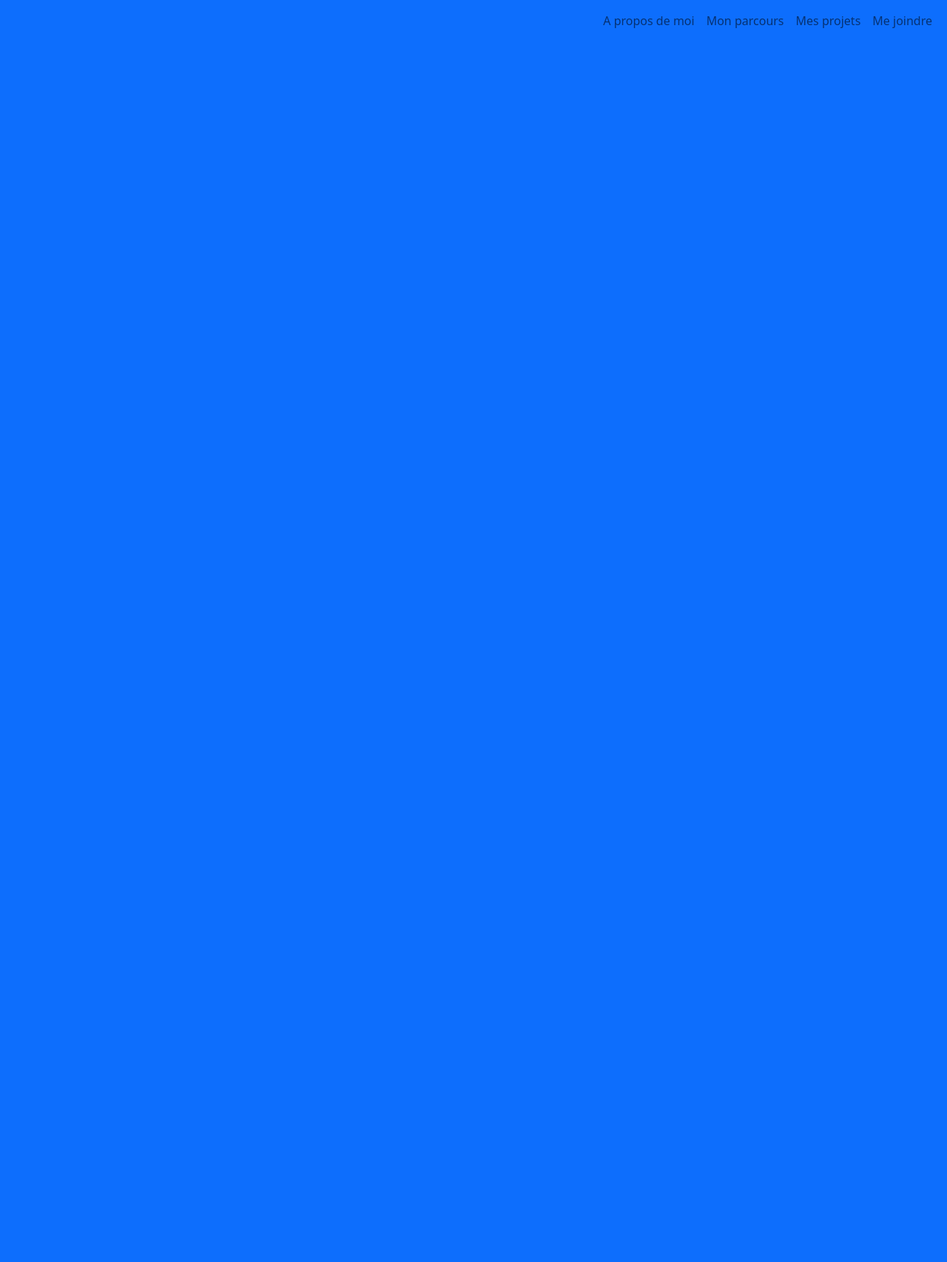
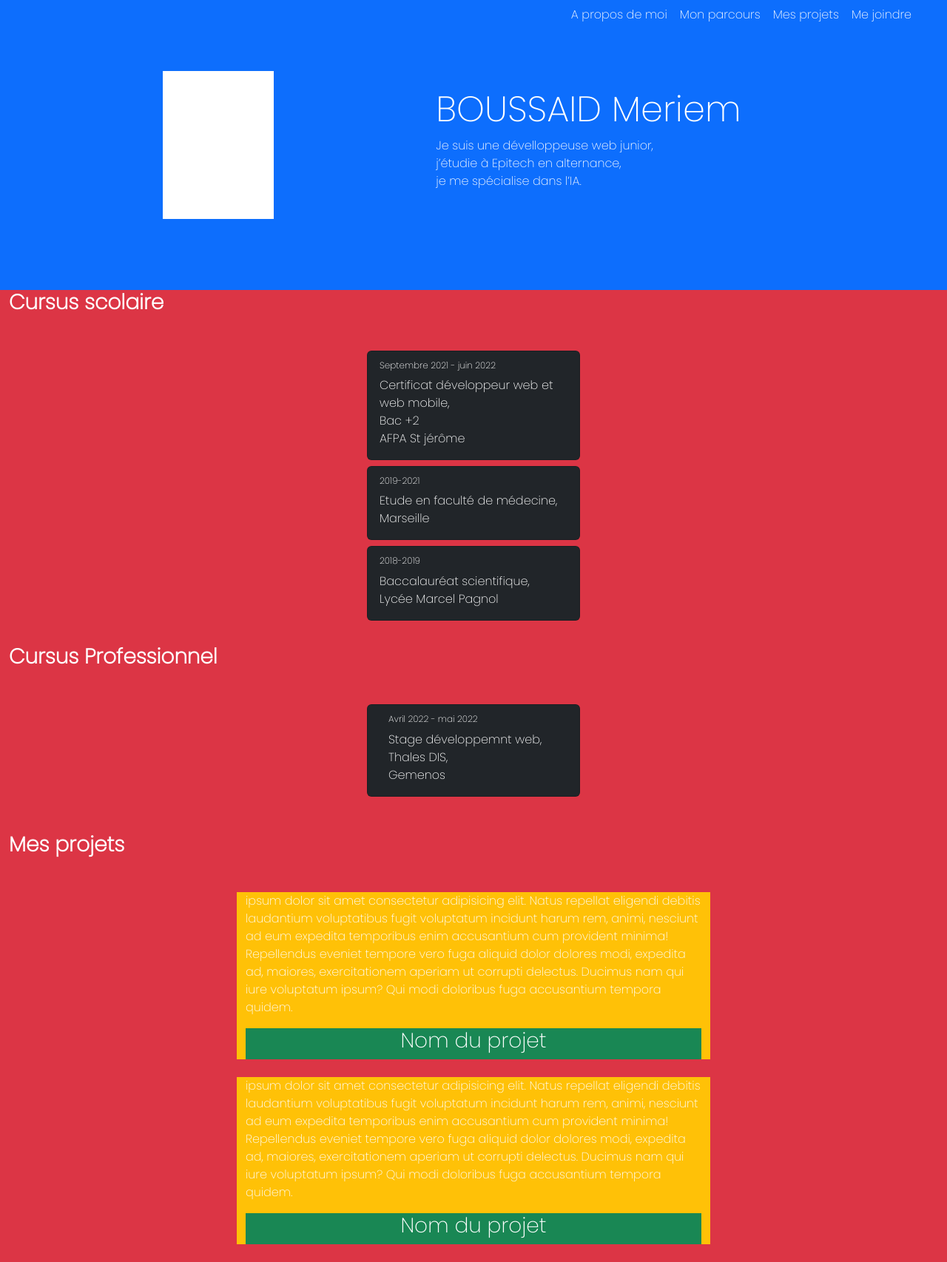
Before and after one commit to boussaidm/portfolio, a plain HTML site: page index.html in a window 1280 px wide. Shown: the whole page at 74% size. Before the commit the page ends 800 px from the top, so only its background shows below. Drawn offline with nearby package versions, Linux system fonts and the light colour scheme.

Commit message:
enregistrement projet

```diff
--- a/index.html
+++ b/index.html
@@ -5,30 +5,113 @@
     <meta charset="UTF-8">
     <meta http-equiv="X-UA-Compatible" content="IE=edge">
     <meta name="viewport" content="width=device-width, initial-scale=1.0">
-    <link rel="preconnect" href="https://fonts.googleapis.com">
+    <link href="https://fonts.googleapis.com/css2?family=Poppins:wght@100;200&display=swap" rel="stylesheet">
     <link rel="preconnect" href="https://fonts.gstatic.com" crossorigin>
     <link rel="stylesheet" href="https://cdn.jsdelivr.net/npm/bootstrap@5.2.1/dist/css/bootstrap.min.css">
     <link rel="stylesheet" href="style/navbar.css">
+    <link rel="stylesheet" href="style/style.css">
+    <link rel="stylesheet" href="style/presentation.css">
+    <link rel="stylesheet" href="style/cursus.css">
     <title>Mon portfolio</title>
 </head>
 
 <body class="bg-primary">
-    <nav class="navbar navbar-expand-lg">
-        <div class="container-fluid">
-            <div class="collapse navbar-collapse d-flex justify-content-end" id="navbarNavAltMarkup">
-                <div class="navbar-nav d-flex justify-content-end">
-                    <div class="container-fluid d-flex justify-content-end containButtonMenu">
-                        <img src="images/icones/menuBurger.png" alt="icone ouverture du menu" class="menuB">
+    <div class=" containButtonMenu">
+        <img src="images/icones/menuBurger.png" alt="icone ouverture du menu" class="menuB">
+    </div>
+    <nav class="navbar linkMenuClose">
+        <div class=" containNav me-5">
+            <a class="nav-link " href="#">A propos de moi</a>
+            <a class="nav-link " href="#">Mon parcours</a>
+            <a class="nav-link " href="#">Mes projets</a>
+            <a class="nav-link " href="#">Me joindre</a>
+
+        </div>
+    </nav>
+    <div class="container-fluid">
+        <div class="row p-5">
+            <div class="col-lg-7 col-md-12  p-5 d-flex justify-content-center flex-column order-2 containPres">
+
+                <h1 class="nom">BOUSSAID Meriem</h1>
+                <p class="textPres">Je suis une dévelloppeuse web junior,<br>
+                    j’étudie à Epitech en alternance,<br>
+                    je me spécialise dans l’IA.</p>
+            </div>
+            <div class="col-lg-5 col-md-12 p-5 d-flex justify-content-center order-1 containPhoto">
+                <div class="photo"></div>
+            </div>
+
+        </div>
+    </div>
+    <div class="container-fluid bg-danger">
+        <h3 class="titreCat mb-5">Cursus scolaire</h3>
+        <div class="row d-flex justify-content-center ">
+            <div class="col-lg-6 pb-4 d-flex align-items-center flex-column">
+                <div class="card bg-dark cardCursus mb-2">
+                    <div class="card-body">
+                        <h6 class="card-subtitle mb-2 date">Septembre 2021 - juin 2022</h6>
+                        <p class="card-text">Certificat développeur web et web mobile,<br>Bac +2<br> AFPA St jérôme</p>
                     </div>
-                    <a class="nav-link linkMenuClose" href="#">A propos de moi</a>
-                    <a class="nav-link linkMenuClose" href="#">Mon parcours</a>
-                    <a class="nav-link linkMenuClose" href="#">Mes projets</a>
-                    <a class="nav-link linkMenuClose" href="#">Me joindre</a>
-
+                </div>
+                <div class="card bg-dark cardCursus mb-2">
+                    <div class="card-body">
+                        <h6 class="card-subtitle mb-2 date">2019-2021</h6>
+                        <p class="card-text">Etude en faculté de médecine,<br> Marseille</p>
+                    </div>
+                </div>
+                <div class="card bg-dark cardCursus mb-2">
+                    <div class="card-body">
+                        <h6 class="card-subtitle mb-2 date">2018-2019</h6>
+                        <p class="card-text">Baccalauréat scientifique,<br> Lycée Marcel Pagnol</p>
+                    </div>
                 </div>
             </div>
         </div>
-    </nav>
+    </div>
+    <div class="container-fluid bg-danger">
+        <h3 class="titreCat mb-5">Cursus Professionnel</h3>
+        <div class="row d-flex align-items-center flex-column">
+
+            <div class="card bg-dark cardCursus mb-5">
+                <div class="card-body">
+                    <h6 class="card-subtitle mb-2 date">Avril 2022 - mai 2022</h6>
+                    <p class="card-text">Stage développemnt web,<br> Thales DIS,<br> Gemenos</p>
+                </div>
+            </div>
+        </div>
+    </div>
+    <div class="container-fluid bg-danger">
+        <h3 class="titreCat mb-5">Mes projets</h3>
+        <div class="row d-flex flex-column align-items-center">
+            <div class="col-lg-6 bg-warning mb-4">
+                <p>ipsum dolor sit amet consectetur adipisicing elit. Natus repellat
+                eligendi debitis laudantium voluptatibus fugit voluptatum incidunt harum rem, animi, nesciunt ad eum
+                expedita temporibus enim accusantium cum provident minima!
+                Repellendus eveniet tempore vero fuga aliquid dolor dolores modi, expedita ad, maiores, exercitationem
+                aperiam ut corrupti delectus. Ducimus nam qui iure voluptatum ipsum? Qui modi doloribus fuga accusantium
+                tempora quidem.</p>
+                <div class="container-fluid d-flex justify-content-center bg-success mt-3">
+                    <h3>Nom du projet</h3>
+                </div>
+            </div>
+            <div class="col-lg-6 bg-warning mb-4"><p>ipsum dolor sit amet consectetur adipisicing elit. Natus repellat
+                eligendi debitis laudantium voluptatibus fugit voluptatum incidunt harum rem, animi, nesciunt ad eum
+                expedita temporibus enim accusantium cum provident minima!
+                Repellendus eveniet tempore vero fuga aliquid dolor dolores modi, expedita ad, maiores, exercitationem
+                aperiam ut corrupti delectus. Ducimus nam qui iure voluptatum ipsum? Qui modi doloribus fuga accusantium
+                tempora quidem.</p>
+                <div class="container-fluid d-flex justify-content-center bg-success mt-3">
+                    <h3>Nom du projet</h3>
+                </div>
+            </div>
+        </div>
+    </div>
+    <script src="https://cdn.jsdelivr.net/npm/@popperjs/core@2.11.6/dist/umd/popper.min.js"
+        integrity="sha384-oBqDVmMz9ATKxIep9tiCxS/Z9fNfEXiDAYTujMAeBAsjFuCZSmKbSSUnQlmh/jp3"
+        crossorigin="anonymous"></script>
+    <script src="https://cdn.jsdelivr.net/npm/bootstrap@5.2.1/dist/js/bootstrap.min.js"
+        integrity="sha384-7VPbUDkoPSGFnVtYi0QogXtr74QeVeeIs99Qfg5YCF+TidwNdjvaKZX19NZ/e6oz"
+        crossorigin="anonymous"></script>
     <script src="app/navbar.js"></script>
 </body>
 
--- /dev/null
+++ b/style/cursus.css
@@ -0,0 +1,11 @@
+.card {
+    width: 18rem;
+}
+
+.titreCat {
+    font-weight: bold;
+}
+
+.date {
+    font-size: 12px;
+}
--- a/style/navbar.css
+++ b/style/navbar.css
@@ -1,5 +1,20 @@
 .menuB {
     width: 30px;
+}
+
+.navbar {
+    width: 100vw;
+    /* background-color: green; */
+ position: absolute;
+}
+
+.containNav {
+    display: flex;
+    flex-direction: row;
+    justify-content: flex-end;
+    gap: 17px;
+    margin-right: 20px;
+    width: 100%;
 }
 
 @media screen and (min-width: 992px) {
@@ -12,6 +27,11 @@
 }
 
 @media screen and (max-width: 992px) {
+    .containButtonMenu {
+        display: flex;
+        justify-content: flex-end;
+    }
+
     .linkMenuClose {
         transform: translateX(113%);
         transition: transform 0.6s ease-in;
@@ -29,8 +49,18 @@
         transition: transform 0.6s ease-in;
 
     }
+
+    .containNav {
+        display: flex;
+        flex-direction: column;
+        justify-content: flex-end;
+        gap: 17px;
+        margin-right: 20px;
+        /* width: 100%; */
+    }
+
     .linkMenuOpen {
-        transform: translateX(0%);
+        transform: translateX(65%);
         transition: transform 0.6s ease-in;
 
     }
--- /dev/null
+++ b/style/presentation.css
@@ -0,0 +1,25 @@
+.nom {
+    font-size: 3em;
+    font-family: 'Poppins', sans-serif;
+
+}
+
+.photo {
+    width: 150px;
+    height: 200px;
+    background-color: #fff;
+}
+
+.containPres, .containPhoto {
+    min-width: 285px;
+}
+@media screen and (max-width: 496px) {
+    .nom {
+        font-size: 30px;
+
+    }
+
+    .textPres {
+        font-size: 15px;
+    }
+}
--- /dev/null
+++ b/style/style.css
@@ -0,0 +1,10 @@
+* {
+    padding: 0;
+    margin: 0;
+}
+
+body {
+    color: white;
+    font-family: 'Poppins', sans-serif;
+    overflow-x: hidden;
+}
```
Also changed, not shown: images/icones/energy-saving-g46dc7c0bf_1280.jpg (added), images/icones/mongolian-girl-g9ed9b2228_1280.jpg (added).
